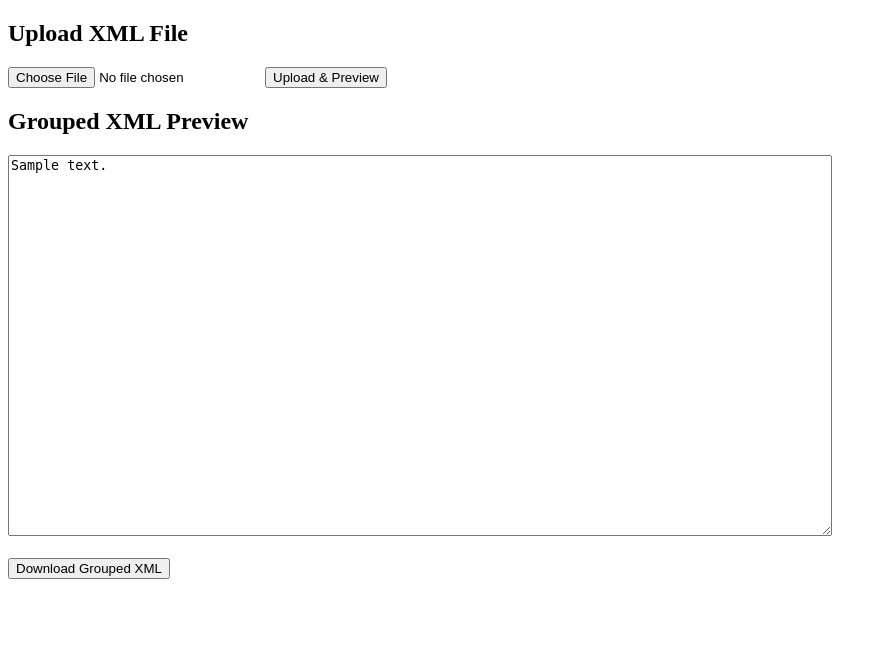
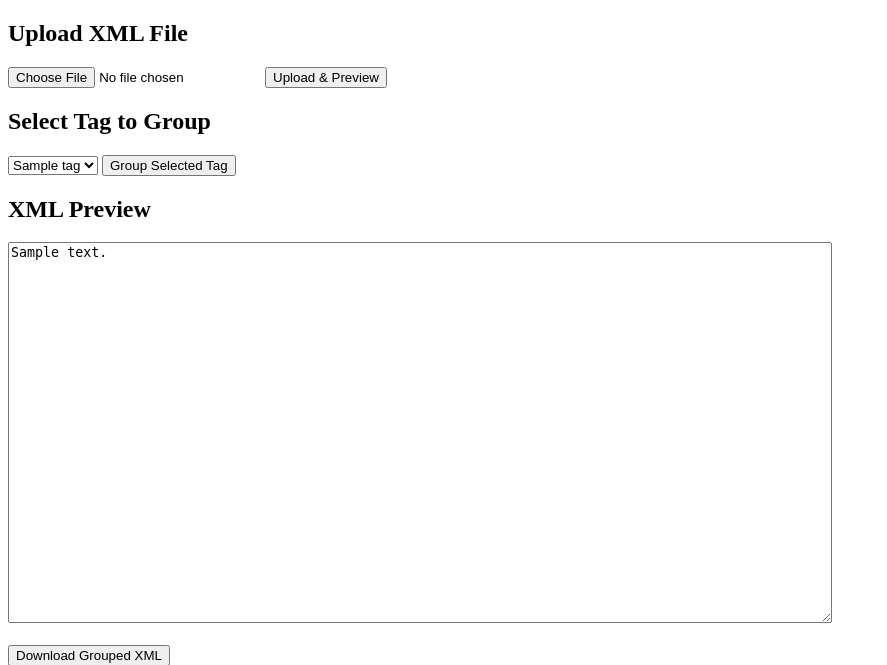
Before and after one commit to nadithakj/nodegrouper, a FastAPI app: template templates/index.html in a window 1280 px wide. Shown: the top 665 px of the page, without its empty margins (0-887 px from the left). Run offline with FastAPI, Linux system fonts and the light colour scheme; the template is opened without the code that fills it: most values are stand-ins (such as "Sample title", 1, 10 or a date in 2020).

Commit message:
Update index.html

```diff
--- a/templates/index.html
+++ b/templates/index.html
@@ -1,7 +1,7 @@
 <!DOCTYPE html>
 <html>
 <head>
-    <title>XML Grouper</title>
+    <title>Generic XML Grouper</title>
 </head>
 <body>
     <h2>Upload XML File</h2>
@@ -10,8 +10,21 @@
         <button type="submit">Upload & Preview</button>
     </form>
 
+    {% if tags %}
+    <h2>Select Tag to Group</h2>
+    <form action="/group" method="post">
+        <select name="selected_tag" required>
+            {% for tag in tags %}
+                <option value="{{ tag }}" {% if tag==selected_tag %}selected{% endif %}>{{ tag }}</option>
+            {% endfor %}
+        </select>
+        <input type="hidden" name="xml_content" value="{{ xml_preview }}">
+        <button type="submit">Group Selected Tag</button>
+    </form>
+    {% endif %}
+
     {% if xml_preview %}
-    <h2>Grouped XML Preview</h2>
+    <h2>XML Preview</h2>
     <form action="/download" method="post">
         <textarea name="file_content" rows="25" cols="100">{{ xml_preview }}</textarea><br><br>
         <button type="submit">Download Grouped XML</button>
```
